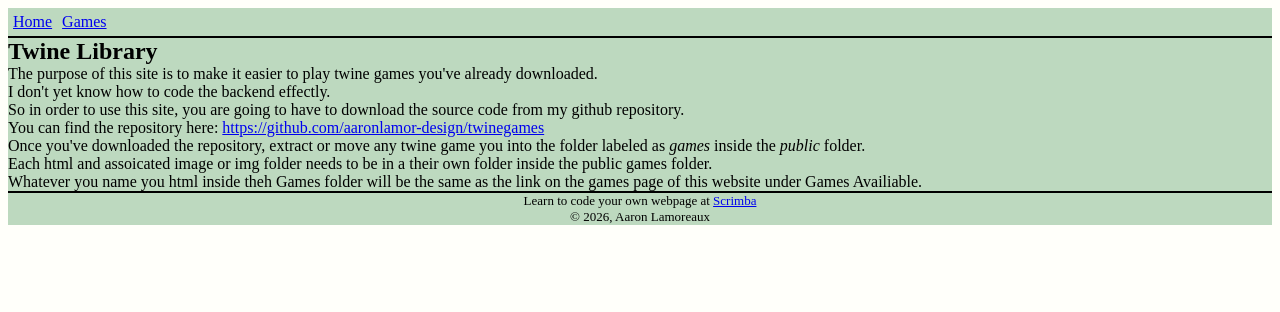
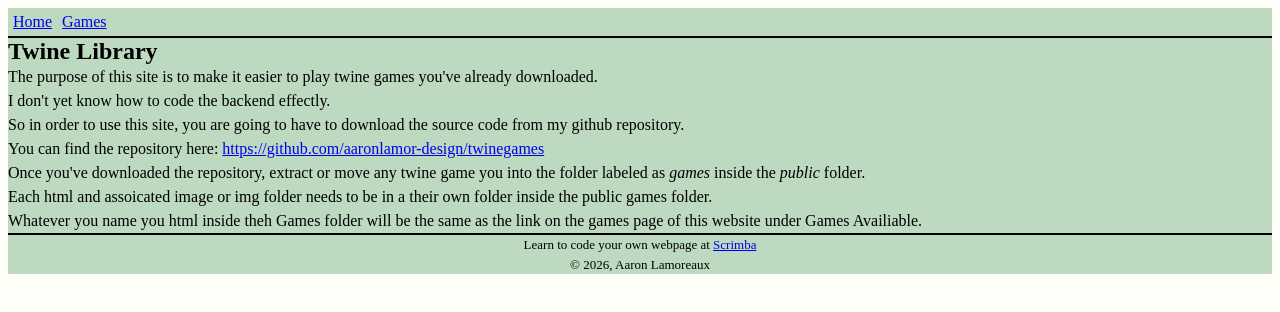
Before and after one commit to aaronlamor-design/twinegames, a Next.js app: page / in a window 1280 px wide. Shown: the top 312 px of the page. Built offline with nearby package versions, Linux system fonts and the light colour scheme.

Commit message:
4.1 update

```diff
--- a/src/app/globals.css
+++ b/src/app/globals.css
@@ -4,6 +4,10 @@
   --font-color: #000000;
   --width: 100%;
   --max-width: 100em;
+}
+
+p{
+  line-height: 1.5;
 }
 
 body{
```
